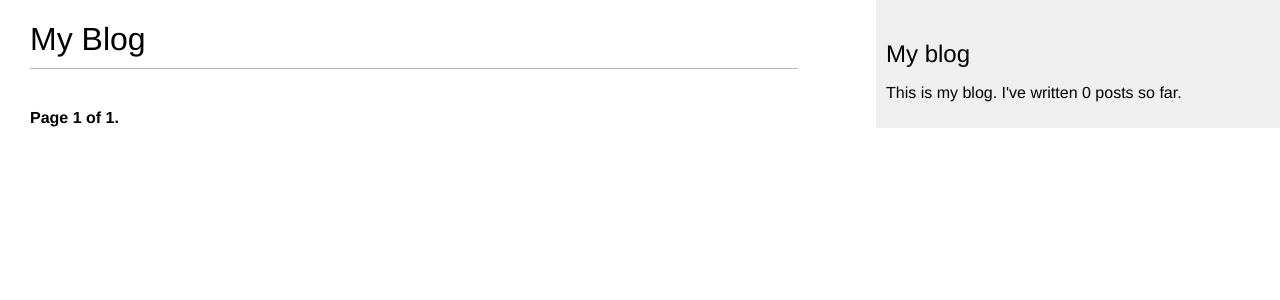
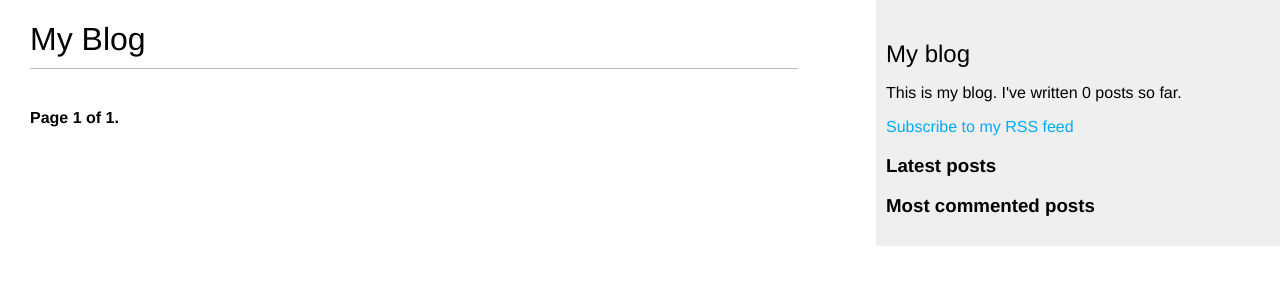
Before and after one commit to bol507/django5-blog, a Django app: page /blog/ in a window 1280 px wide. Shown: the top 300 px of the page. Run offline with Django 5.2, Linux system fonts and the light colour scheme; data that the repository does not hold is empty.

Commit message:
feat: filters, sitemaps and feeds

```diff
--- a/myapp/templates/blog/base.html
+++ b/myapp/templates/blog/base.html
@@ -5,7 +5,8 @@
 
 <head>
   <title>{% block title %}{% endblock %}</title>
-  <link href="{% static 'css/blog.css' %}" rel="stylesheet">
+  <link href="{% static 'css/blog.css' %}"
+    rel="stylesheet">
 </head>
 
 <body>
@@ -19,6 +20,22 @@
       This is my blog.
       I've written {% total_posts %} posts so far.
     </p>
+    <p>
+      <a href="{% url 'blog:post_feed' %}">
+        Subscribe to my RSS feed
+      </a>
+    </p>
+    <h3>Latest posts</h3>
+    {% show_latest_posts 3 %}
+    <h3>Most commented posts</h3>
+    {% get_most_commented_posts as most_commented_posts %}
+    <ul>
+      {% for post in most_commented_posts %}
+      <li>
+        <a href="{{ post.get_absolute_url }}">{{ post.title }}</a>
+      </li>
+      {% endfor %}
+    </ul>
   </div>
 </body>
 
--- /dev/null
+++ b/myapp/templates/blog/post/latest_posts.html
@@ -0,0 +1,7 @@
+<ul>
+  {% for post in latest_posts %}
+  <li>
+    <a href="{{ post.get_absolute_url }}">{{ post.title }}</a>
+  </li>
+  {% endfor %}
+</ul>
--- a/myapp/templates/blog/post/list.html
+++ b/myapp/templates/blog/post/list.html
@@ -1,4 +1,5 @@
 {% extends "blog/base.html" %}
+{% load blog_tags %}
 
 {% block title %}My Blog{% endblock %}
 
@@ -24,7 +25,7 @@
     <p class="date">
       Published {{ post.publish }} by {{ post.author }}
     </p>
-    {{ post.body|truncatewords:30|linebreaks }}
+    {{ post.body|markdown|truncatewords_html:30 }}
   {% endfor %}
   {% include "blog/pagination.html" with page=posts %}
 {% endblock %}
--- a/myapp/templatetags/blog_tags.py
+++ b/myapp/templatetags/blog_tags.py
@@ -1,8 +1,26 @@
 from django import template
 from ..models import Post
+from django.db.models import Count
+import markdown
+from django.utils.safestring import mark_safe
 
 register = template.Library()
 
 @register.simple_tag
 def total_posts():
   return Post.published.count()
+
+@register.inclusion_tag('blog/post/latest_posts.html')
+def show_latest_posts(count=5):
+  latest_posts = Post.published.order_by('-publish')[:count]
+  return {'latest_posts': latest_posts}
+
+@register.simple_tag
+def get_most_commented_posts(count=5):
+  return Post.published.annotate(
+    total_comments=Count('comments')
+  ).order_by('-total_comments')[:count]
+
+@register.filter(name='markdown')
+def markdown_format(text):
+  return mark_safe(markdown.markdown(text))
--- a/myapp/urls.py
+++ b/myapp/urls.py
@@ -1,5 +1,6 @@
 from django.urls import path
 from . import views
+from .feeds import LatestPostsFeed
 
 app_name= 'blog'
 
@@ -25,6 +26,6 @@ urlpatterns = [
   path(
     '<uuid:post_id>/comment/', views.post_comment, name='post_comment'
   ),
-
+  path('feed/', LatestPostsFeed(), name='post_feed'),
 
 ]
--- a/myproject/settings.py
+++ b/myproject/settings.py
@@ -28,6 +28,7 @@ DEBUG = True
 
 ALLOWED_HOSTS = []
 
+SITE_ID = 1
 
 # Application definition
 
@@ -37,6 +38,8 @@ INSTALLED_APPS = [
     'django.contrib.contenttypes',
     'django.contrib.sessions',
     'django.contrib.messages',
+    'django.contrib.sites',
+    'django.contrib.sitemaps',
     'django.contrib.staticfiles',
     'taggit',
     'myapp.apps.MyappConfig'
--- a/myproject/urls.py
+++ b/myproject/urls.py
@@ -16,8 +16,20 @@ Including another URLconf
 """
 from django.contrib import admin
 from django.urls import path, include
+from django.contrib.sitemaps.views import sitemap
+from myapp.sitemaps import PostSitemap
+
+sitemaps = {
+    'posts': PostSitemap,
+ }
 
 urlpatterns = [
     path('admin/', admin.site.urls),
     path('blog/', include('myapp.urls', namespace='blog')),
+    path(
+        'sitemap.xml',
+        sitemap,
+        {'sitemaps': sitemaps},
+        name='django.contrib.sitemaps.views.sitemap'
+    )
 ]
--- a/requirements.txt
+++ b/requirements.txt
@@ -1,6 +1,7 @@
 asgiref==3.8.1
 Django==5.2
 django-taggit==5.0.1
+Markdown==3.6
 psycopg==3.1.18
 psycopg-binary==3.2.6
 python-decouple==3.8
```
Also changed, not shown: myapp/feeds.py (added, +22 -0 lines), myapp/sitemaps.py (added, +10 -0 lines), myapp/templates/blog/post/detail.html (+3 -5 lines).
